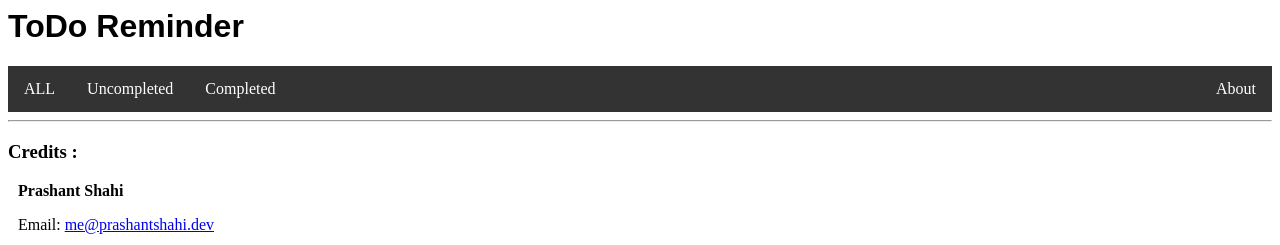
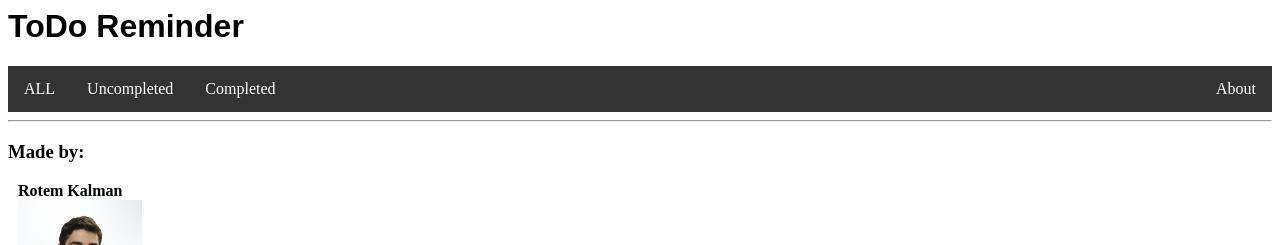
Before and after one commit to RotemK1/todo-docker, a Flask app: page /about in a window 1280 px wide. Shown: the top 245 px of the page. Run offline with Flask 2, Linux system fonts and the light colour scheme.

Commit message:
change about

```diff
--- a/templates/credits.html
+++ b/templates/credits.html
@@ -5,6 +5,7 @@
 		<link rel="stylesheet" type="text/css"  href="{{ url_for('static',filename='assets/emoji.css')}}" >
 		<script src="{{ url_for('static',filename='assets/twemoji.min.js')}}"></script>
 		<script src="{{ url_for('static',filename='assets/emoji.js')}}"></script>
+		<!-- <script src="{{ url_for('static',filename='images/profilepic.jpeg')}}"></script> -->
 		<style>
 			body {
 				background-color:white;
@@ -23,15 +24,19 @@
 		<li style="float:right"><a href="/about">About</a></li>
 	</ul>
 	<hr>
-	<h3>Credits :</h3>
+	<h3>Made by:</h3>
 	<div class='credits'>
-		<b>Prashant Shahi</b>
+		<b>Rotem Kalman</b>
+		<div class="w3-row-padding" style="margin-bottom:40px">
+			<div class="w3-half">
+				<img src="../static/images/profilepic.jpeg" style="width:10% " class="kibbutzimg">
+			</div>
 		<p>
 			<span>Email:</span>
-			<a href="mailto:me@prashantshahi.dev">me@prashantshahi.dev</a>
+			<a href="mailto:rotem.devops.test@gmail.com">rotem.devops.test@gmail.com</a>
 		</p>
 	</div>
 	<hr>
-	<p>Made with ❤️ from Karnali, Nepal ☕</p>
+	<p>Made with ❤️ for Devops Protfolio</p>
 </body>
 </html>
```
Also changed, not shown: static/images/profilepic.jpeg (added), 2 other files.
